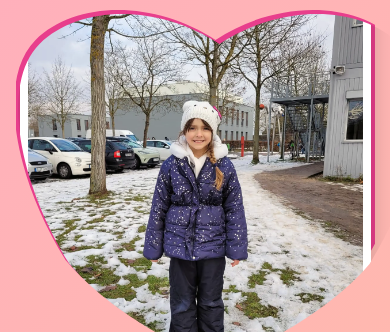
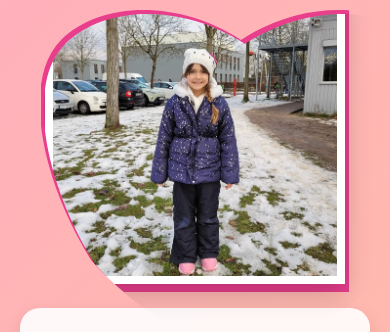
Before and after one commit to login-nigol/ANASTASIA, a plain HTML site: page main.html in a window 390 px wide. Shown: the part 91-423 px from the top of the page. Drawn offline with Linux system fonts and the light colour scheme; a web font is replaced by a local one.

Commit message:
fix: mobile photo responsiveness

```diff
--- a/css/main.css
+++ b/css/main.css
@@ -225,8 +225,10 @@ body {
   }
 
   .main-photo {
-    /* width: 280px; */
-    max-width: 90vw;
+    width: 90vw;
+    max-width: 300px;
+    height: 90vw;
+    max-height: 300px;
   }
 
   .name-top h2 {
```
